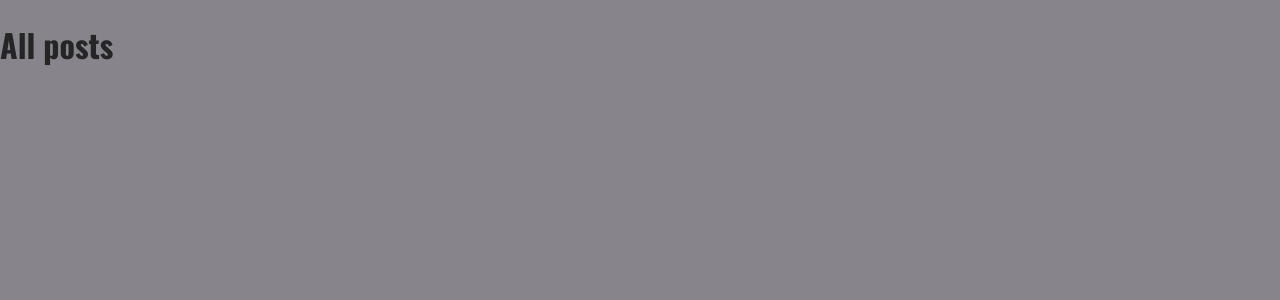
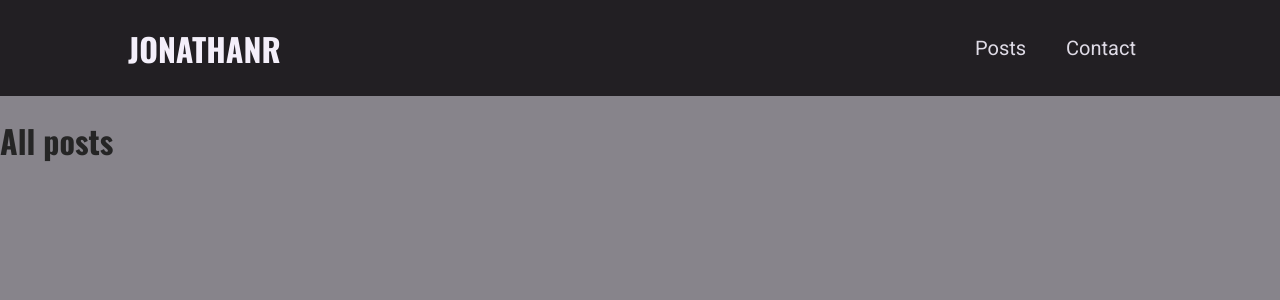
Before and after one commit to islaytitans/next-blog, a Next.js app: page /posts in a window 1280 px wide. Shown: the top 300 px of the page. Built offline with nearby package versions, Linux system fonts and the light colour scheme.

Commit message:
Added layout, nav and logo

```diff
--- /dev/null
+++ b/components/global/logo.js
@@ -0,0 +1,7 @@
+import classes from "./logo.module.css";
+
+function Logo() {
+  return <div className={classes.logo}>jonathanr</div>;
+}
+
+export default Logo;
--- /dev/null
+++ b/components/global/logo.module.css
@@ -0,0 +1,13 @@
+.logo {
+  text-transform: uppercase;
+  font-size: var(--size-5);
+  font-weight: bold;
+  font-family: 'Oswald', sans-serif;
+  color: var(--color-grey-50);
+}
+
+@media (min-width: 768px) {
+  .logo {
+    font-size: var(--size-8);
+  }
+}
--- /dev/null
+++ b/components/global/main-navigation.js
@@ -0,0 +1,28 @@
+import Link from "next/link";
+
+import Logo from "./logo";
+import classes from "./main-navigation.module.css";
+
+function MainNavigation() {
+  return (
+    <header className={classes.header}>
+      <Link href="/">
+        <a>
+          <Logo />
+        </a>
+      </Link>
+      <nav>
+        <ul>
+          <li>
+            <Link href="/posts">Posts</Link>
+          </li>
+          <li>
+            <Link href="/contact">Contact</Link>
+          </li>
+        </ul>
+      </nav>
+    </header>
+  );
+}
+
+export default MainNavigation;
--- /dev/null
+++ b/components/global/main-navigation.module.css
@@ -0,0 +1,42 @@
+.header {
+  width: 100%;
+  height: 6rem;
+  background-color: var(--color-grey-900);
+  display: flex;
+  justify-content: space-between;
+  align-items: center;
+  padding: 0 10%;
+}
+
+.header ul {
+  list-style: none;
+  display: flex;
+  align-items: baseline;
+  margin: 0;
+  padding: 0;
+}
+
+.header li {
+  margin: 0 var(--size-4);
+}
+
+.header a {
+  color: var(--color-grey-100);
+  font-size: var(--size-4);
+}
+
+.header a:hover,
+.header a:active,
+.header a.active {
+  color: var(--color-grey-200);
+}
+
+@media (min-width: 768px) {
+  .header ul {
+    gap: 0.5rem;
+  }
+
+  .header a {
+    font-size: var(--size-5);
+  }
+}
--- /dev/null
+++ b/components/layout/layout.js
@@ -0,0 +1,13 @@
+import { Fragment } from "react";
+import MainNavigation from "../global/main-navigation";
+
+function Layout(props) {
+  return (
+    <Fragment>
+      <MainNavigation />
+      <main>{props.children}</main>
+    </Fragment>
+  );
+}
+
+export default Layout;
--- a/pages/_app.js
+++ b/pages/_app.js
@@ -1,7 +1,8 @@
-import '../styles/globals.css'
+import '../styles/globals.css';
+import Layout from '../components//layout/layout';
 
 function MyApp({ Component, pageProps }) {
-  return <Component {...pageProps} />
+  return <Layout><Component {...pageProps} /></Layout>
 }
 
 export default MyApp
```
